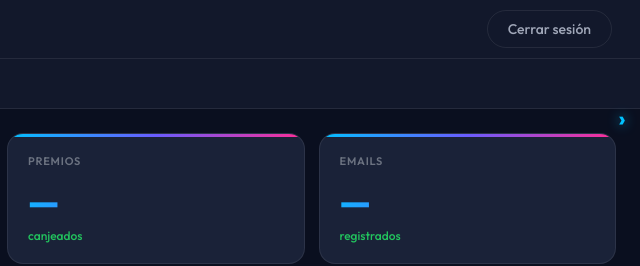
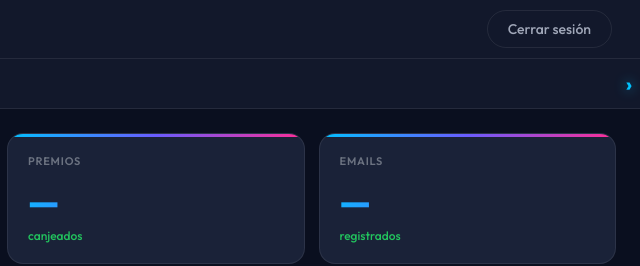
Before and after one commit to c9agenciamx-collab/loyalty-backend, a website: page panel.html in a window 1280 px wide. Shown: the top 266 px of the page, 640-1280 px from the left. Drawn offline with Linux system fonts and the light colour scheme.

Commit message:
fix: arrow centered in nav

```diff
--- a/panel.html
+++ b/panel.html
@@ -35,7 +35,7 @@ body{background:var(--bg);color:var(--white);min-height:100vh;}
 .btn-logout:hover{border-color:var(--pink);color:var(--pink);}
 
 /* NAV */
-.nav-wrap{position:relative;background:var(--surface);border-bottom:1px solid var(--border);}.nav{display:flex;padding:0 24px;overflow-x:auto;}.nav::-webkit-scrollbar{display:none;}.nav-fade{position:absolute;right:0;bottom:-20px;width:36px;height:20px;display:flex;align-items:center;justify-content:center;pointer-events:none;font-size:22px;font-weight:900;color:#00C2FF;text-shadow:0 0 12px rgba(0,194,255,0.8);line-height:1;}
+.nav-wrap{position:relative;background:var(--surface);border-bottom:1px solid var(--border);}.nav{display:flex;padding:0 24px;overflow-x:auto;}.nav::-webkit-scrollbar{display:none;}.nav-fade{position:absolute;right:0;top:0;bottom:0;width:50px;background:linear-gradient(to right,transparent,var(--surface) 60%);pointer-events:none;display:flex;align-items:center;justify-content:flex-end;padding-right:8px;font-size:20px;font-weight:900;color:#00C2FF;text-shadow:0 0 12px rgba(0,194,255,0.8);}
 .nav::-webkit-scrollbar{display:none;}
 .ni{padding:14px 22px;font-size:15px;font-weight:500;color:var(--muted);cursor:pointer;border-bottom:2px solid transparent;white-space:nowrap;transition:all .2s;display:flex;align-items:center;}
 .ni:hover{color:var(--white);}
```
